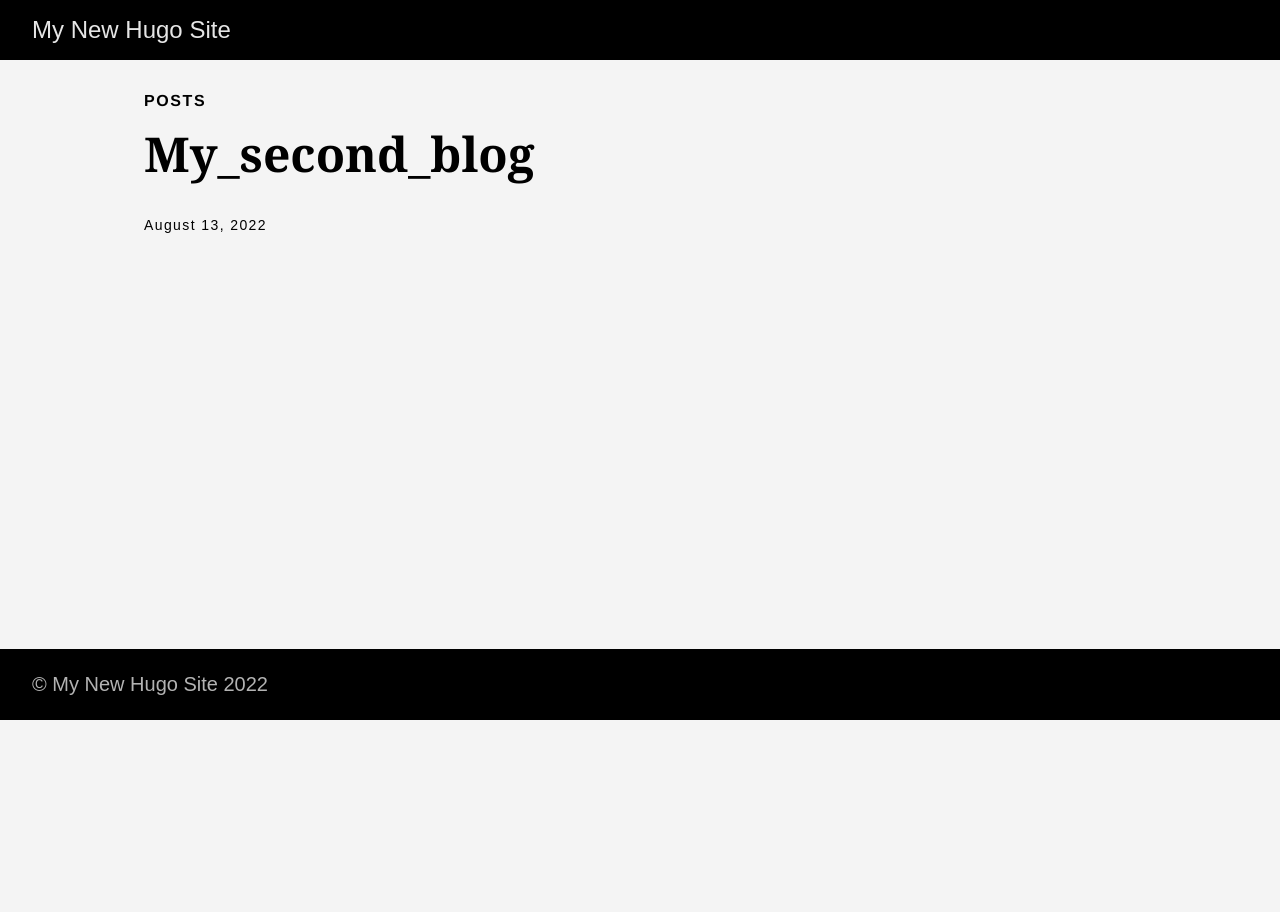
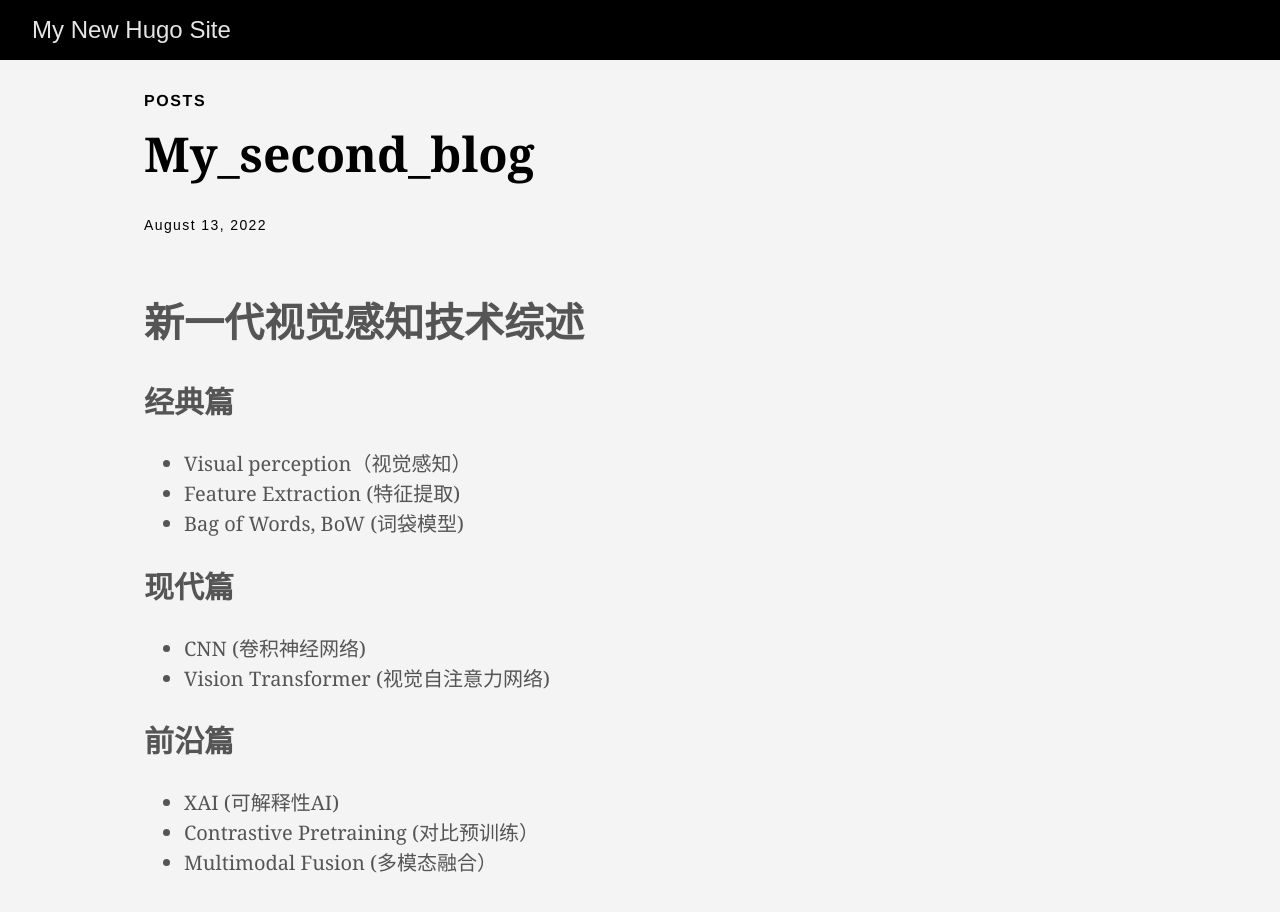
Before and after one commit to nibnahzuh/nibnahzuh.github.io, a plain HTML site: page posts/my_second_blog/index.html in a window 1280 px wide. Shown: the top 912 px of the page. Before the commit the page ends 800 px from the top, so only its background shows below. Drawn offline with Linux system fonts and the light colour scheme.

Commit message:
five_commit

```diff
--- a/index.xml
+++ b/index.xml
@@ -13,7 +13,7 @@
       <pubDate>Sat, 13 Aug 2022 23:47:44 +0800</pubDate>
 
       <guid>http://example.org/posts/my_second_blog/</guid>
-      <description></description>
+      <description>新一代视觉感知技术综述 经典篇 Visual perception（视觉感知） Feature Extraction (特征提取) Bag of Words, BoW (词袋模型) 现代篇 CNN (卷积神经网络) Vision Transformer (视觉自注意力网络) 前沿篇 XAI (可解释性AI) Contrastive Pretraining (对比预训练） Multimodal Fusion (多模态融合） </description>
     </item>
 
     <item>
--- a/posts/index.xml
+++ b/posts/index.xml
@@ -13,7 +13,7 @@
       <pubDate>Sat, 13 Aug 2022 23:47:44 +0800</pubDate>
 
       <guid>http://example.org/posts/my_second_blog/</guid>
-      <description></description>
+      <description>新一代视觉感知技术综述 经典篇 Visual perception（视觉感知） Feature Extraction (特征提取) Bag of Words, BoW (词袋模型) 现代篇 CNN (卷积神经网络) Vision Transformer (视觉自注意力网络) 前沿篇 XAI (可解释性AI) Contrastive Pretraining (对比预训练） Multimodal Fusion (多模态融合） </description>
     </item>
 
     <item>
--- a/posts/my_second_blog/index.html
+++ b/posts/my_second_blog/index.html
@@ -6,7 +6,7 @@
 
     <title>My_second_blog | My New Hugo Site</title>
     <meta name="viewport" content="width=device-width,minimum-scale=1">
-    <meta name="description" content="">
+    <meta name="description" content="新一代视觉感知技术综述 经典篇 Visual perception（视觉感知） Feature Extraction (特征提取) Bag of Words, BoW (词袋模型) 现代篇 CNN (卷积神经网络) Vision Transformer (视觉自注意力网络) 前沿篇 XAI (可解释性AI) Contrastive Pretraining (对比预训练） Multimodal Fusion (多模态融合） ">
     <meta name="generator" content="Hugo 0.101.0" />
 
 
@@ -30,19 +30,19 @@
 
 
     <meta property="og:title" content="My_second_blog" />
-<meta property="og:description" content="" />
+<meta property="og:description" content="新一代视觉感知技术综述 经典篇 Visual perception（视觉感知） Feature Extraction (特征提取) Bag of Words, BoW (词袋模型) 现代篇 CNN (卷积神经网络) Vision Transformer (视觉自注意力网络) 前沿篇 XAI (可解释性AI) Contrastive Pretraining (对比预训练） Multimodal Fusion (多模态融合） " />
 <meta property="og:type" content="article" />
 <meta property="og:url" content="http://example.org/posts/my_second_blog/" /><meta property="article:section" content="posts" />
 <meta property="article:published_time" content="2022-08-13T23:47:44+08:00" />
 <meta property="article:modified_time" content="2022-08-13T23:47:44+08:00" />
 
 <meta itemprop="name" content="My_second_blog">
-<meta itemprop="description" content=""><meta itemprop="datePublished" content="2022-08-13T23:47:44+08:00" />
+<meta itemprop="description" content="新一代视觉感知技术综述 经典篇 Visual perception（视觉感知） Feature Extraction (特征提取) Bag of Words, BoW (词袋模型) 现代篇 CNN (卷积神经网络) Vision Transformer (视觉自注意力网络) 前沿篇 XAI (可解释性AI) Contrastive Pretraining (对比预训练） Multimodal Fusion (多模态融合） "><meta itemprop="datePublished" content="2022-08-13T23:47:44+08:00" />
 <meta itemprop="dateModified" content="2022-08-13T23:47:44+08:00" />
-<meta itemprop="wordCount" content="0">
+<meta itemprop="wordCount" content="27">
 <meta itemprop="keywords" content="" /><meta name="twitter:card" content="summary"/>
 <meta name="twitter:title" content="My_second_blog"/>
-<meta name="twitter:description" content=""/>
+<meta name="twitter:description" content="新一代视觉感知技术综述 经典篇 Visual perception（视觉感知） Feature Extraction (特征提取) Bag of Words, BoW (词袋模型) 现代篇 CNN (卷积神经网络) Vision Transformer (视觉自注意力网络) 前沿篇 XAI (可解释性AI) Contrastive Pretraining (对比预训练） Multimodal Fusion (多模态融合） "/>
 
 
   </head>
@@ -115,7 +115,25 @@
 
 
     </header>
-    <div class="nested-copy-line-height lh-copy serif f4 nested-links mid-gray pr4-l w-two-thirds-l"><ul class="pa0">
+    <div class="nested-copy-line-height lh-copy serif f4 nested-links mid-gray pr4-l w-two-thirds-l"><h1 id="新一代视觉感知技术综述">新一代视觉感知技术综述</h1>
+<h2 id="经典篇">经典篇</h2>
+<ul>
+<li>Visual perception（视觉感知）</li>
+<li>Feature Extraction (特征提取)</li>
+<li>Bag of Words, BoW (词袋模型)</li>
+</ul>
+<h2 id="现代篇">现代篇</h2>
+<ul>
+<li>CNN (卷积神经网络)</li>
+<li>Vision Transformer (视觉自注意力网络)</li>
+</ul>
+<h2 id="前沿篇">前沿篇</h2>
+<ul>
+<li>XAI (可解释性AI)</li>
+<li>Contrastive Pretraining (对比预训练）</li>
+<li>Multimodal Fusion (多模态融合）</li>
+</ul>
+<ul class="pa0">
 
 </ul>
 <div class="mt6 instapaper_ignoref">
```
Also changed, not shown: index.html (+1 -1 lines), posts/index.html (+1 -1 lines).
